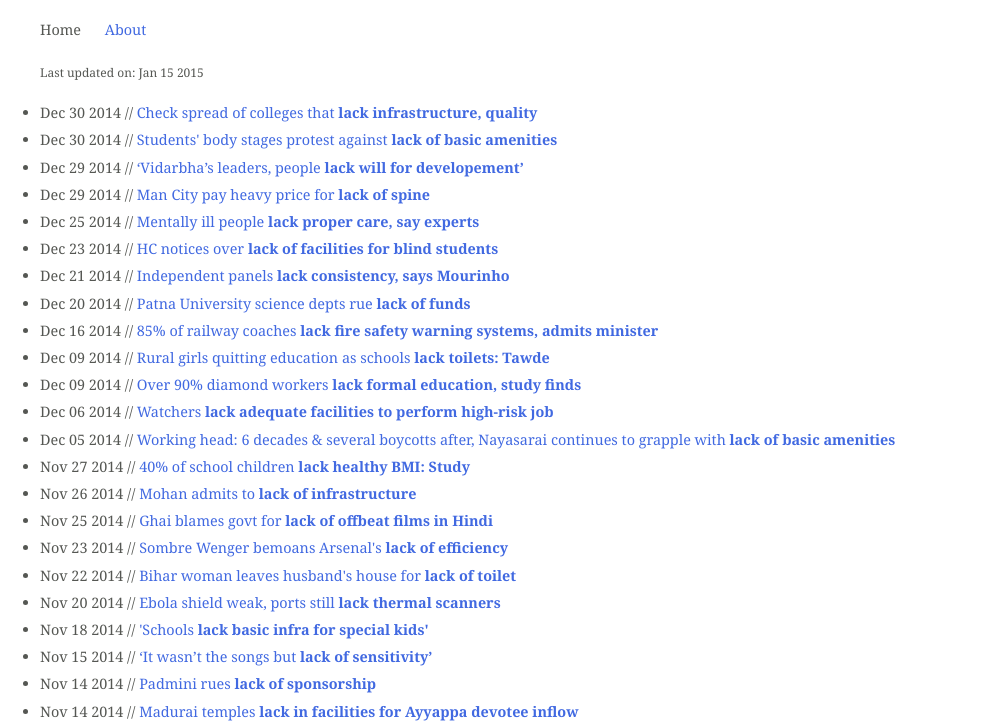
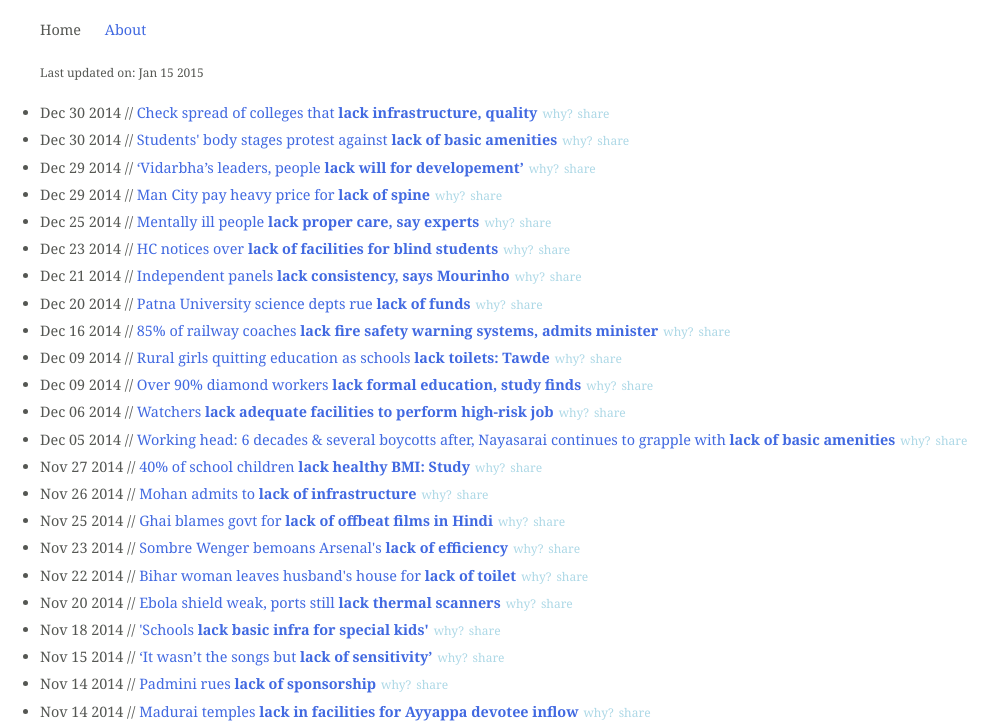
Before and after one commit to VijayKrishna/today-we-lack, a plain HTML site: page index.html in a window 1280 px wide. Shown: the part 75-800 px from the top of the page, without its empty margins (0-1007 px from the left). Drawn offline with Linux system fonts and the light colour scheme.

Commit message:
Placeholders for share and why links

```diff
--- a/css/style.css
+++ b/css/style.css
@@ -70,3 +70,7 @@ h1 {
   list-style-type: none;
   padding-right: 20px;
 }
+
+.spaced {
+  margin-left: 5px;
+}
--- a/js/lacklist.js
+++ b/js/lacklist.js
@@ -34,6 +34,14 @@ d3.csv(url, function(error, data) {
     return d.url;
   })
   .attr('target', '_blank')
+
+  lacks.append('small')
+  .html('<a href="">why?</a>')
+  .attr('class', 'spaced');
+
+  lacks.append('small')
+  .html('<a href="">share</a>')
+  .attr('class', 'spaced');
 });
 
 function sortLackList(list) {
```
